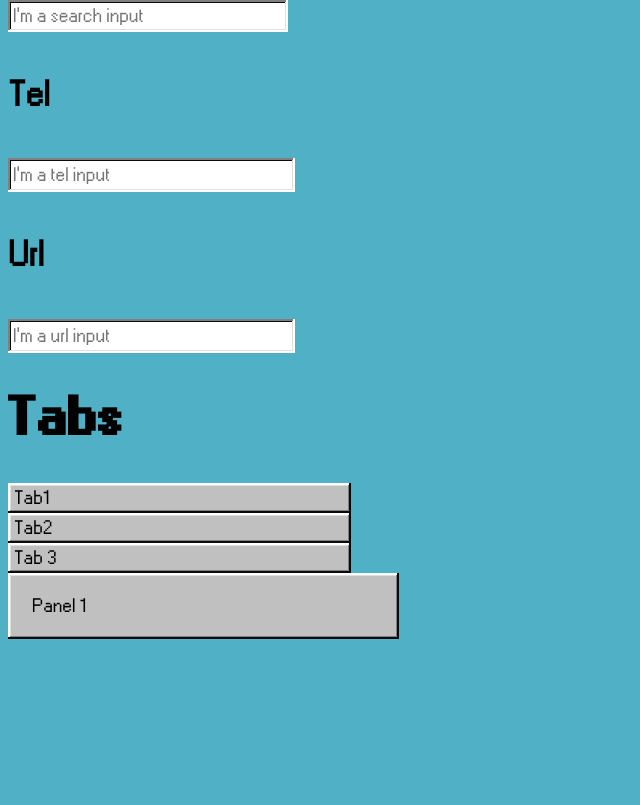
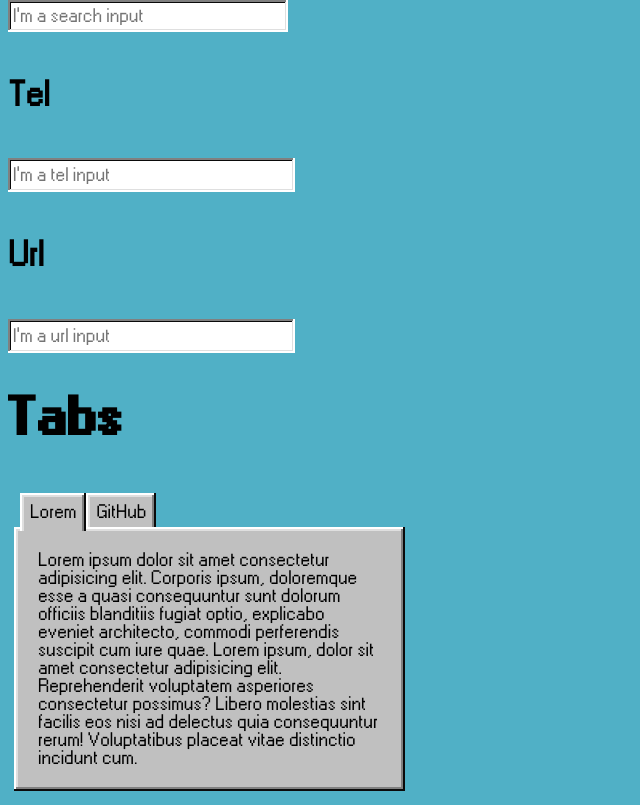
Before and after one commit to veronicadip/windows-lib, a React (Create React App) app: page / in a window 1280 px wide. Shown: the part 2529-3334 px from the top of the page, without its empty margins (0-640 px from the left). Before the commit the page ends 3192 px from the top, so only its background shows below. Built offline with nearby package versions, Linux system fonts and the light colour scheme.

Commit message:
feat - finished Tabs, TabList, Tab and TabPanel

```diff
--- a/src/App.tsx
+++ b/src/App.tsx
@@ -3,6 +3,7 @@ import Button from "./components/Button/Button";
 import Typography from "./components/Typography/Typography";
 import Input from "./components/Input/Input";
 import Tabs from "./components/Tabs/Tabs";
+import TabList from "./components/TabList/TabList";
 import Tab from "./components/Tab/Tab";
 import TabPanel from "./components/TabPanel/TabPanel";
 
@@ -59,12 +60,27 @@ function App() {
         Tabs
       </Typography>
       <Tabs>
-        <Tab value={1}>Tab1</Tab>
-        <Tab value={2}>Tab2</Tab>
-        <Tab value={3}>Tab 3</Tab>
-        <TabPanel value={1}>Panel 1</TabPanel>
-        <TabPanel value={2}>Panel 2</TabPanel>
-        <TabPanel value={3}>Panel 3</TabPanel>
+        <TabList>
+          <Tab value={1}>Lorem</Tab>
+          <Tab value={2}>GitHub</Tab>
+        </TabList>
+        <TabPanel value={1}>
+          Lorem ipsum dolor sit amet consectetur adipisicing elit. Corporis
+          ipsum, doloremque esse a quasi consequuntur sunt dolorum officiis
+          blanditiis fugiat optio, explicabo eveniet architecto, commodi
+          perferendis suscipit cum iure quae. Lorem ipsum, dolor sit amet
+          consectetur adipisicing elit. Reprehenderit voluptatem asperiores
+          consectetur possimus? Libero molestias sint facilis eos nisi ad
+          delectus quia consequuntur rerum! Voluptatibus placeat vitae
+          distinctio incidunt cum.
+        </TabPanel>
+        <TabPanel value={2}>
+          {
+            <a href="https://github.com/veronicadip" target={"_blank"}>
+              Follow me on github {":)"}
+            </a>
+          }
+        </TabPanel>
       </Tabs>
     </div>
   );
--- a/src/components/Tab/Tab.tsx
+++ b/src/components/Tab/Tab.tsx
@@ -15,6 +15,13 @@ const Tab: FunctionComponent<Props> = (props) => {
     throw new Error("missing event handler");
   }
 
+  if (value === selectedTab) {
+    return (
+      <div className="windowsTab selectedTab" onClick={() => onSelect(value)}>
+        <span>{children}</span>
+      </div>
+    );
+  }
   return (
     <div className="windowsTab" onClick={() => onSelect(value)}>
       <span>{children}</span>
--- a/src/components/Tab/styles.css
+++ b/src/components/Tab/styles.css
@@ -1,5 +1,13 @@
 .windowsTab {
-    padding: 6px;
+    padding: 10px;
     background-color: #C0C0C0;
-    box-shadow: inset -2px -2px 0px #0A0A0A, inset 2px 2px 0px #FFFFFF, inset -3px -3px 0px #808080, inset 3px 3px 0px #DFDFDF;
+    box-shadow: inset -2px 0px 0px #0A0A0A, inset 2px 2px 0px #FFFFFF, inset -4px 0px 0px #808080, inset 4px 4px 0px #DFDFDF;
+    position: relative;
+    top: 4px;
 }
+.windowsTab.selectedTab {
+    z-index: 2;
+}
+
+
+/* box-shadow: inset -2px -2px 0px #0A0A0A, inset 2px 2px 0px #FFFFFF, inset -4px -4px 0px #808080, inset 4px 4px 0px #DFDFDF; */
--- /dev/null
+++ b/src/components/TabList/TabList.tsx
@@ -0,0 +1,32 @@
+import {
+  FunctionComponent,
+  Children,
+  PropsWithChildren,
+  isValidElement,
+} from "react";
+import "./styles.css";
+import Tab from "../Tab/Tab";
+
+interface Props extends PropsWithChildren {
+  onSelect?: Function;
+  selectedTab?: number;
+}
+
+const TabList: FunctionComponent<Props> = (props) => {
+  const { children, onSelect, selectedTab } = props;
+  const mappedTabs = Children.map(children, (child) => {
+    if (isValidElement(child)) {
+      return (
+        <child.type
+          {...child.props}
+          onSelect={onSelect}
+          selectedTab={selectedTab}
+        />
+      );
+    }
+    return child;
+  });
+  return <div className="windowsTabList">{mappedTabs}</div>;
+};
+
+export default TabList;
--- /dev/null
+++ b/src/components/TabList/styles.css
@@ -0,0 +1,4 @@
+.windowsTabList {
+    display: flex;
+    margin: 0 6px
+}
--- a/src/components/TabPanel/TabPanel.tsx
+++ b/src/components/TabPanel/TabPanel.tsx
@@ -4,12 +4,11 @@ import "./styles.css";
 interface Props {
   value: number;
   children: ReactNode;
-  onSelect?: Function;
   selectedTab?: number;
 }
 
 const TabPanel: FunctionComponent<Props> = (props) => {
-  const { value, children, onSelect, selectedTab } = props;
+  const { value, children, selectedTab } = props;
   if (value === selectedTab) {
     return <div className="windowsTabsBody">{children}</div>;
   }
--- a/src/components/TabPanel/styles.css
+++ b/src/components/TabPanel/styles.css
@@ -1,9 +1,14 @@
 .windowsTabsBody {
     background-color: #C0C0C0;
+    position: relative;
+    z-index: 1;
+    min-height: 172px;
     width: 100%;
+    height: 100%;
     display: flex;
     flex-direction: row;
     align-items: flex-start;
     padding: 24px;
-    box-shadow: inset -2px -2px 0px #0A0A0A, inset 2px 2px 0px #FFFFFF, inset -3px -3px 0px #808080, inset 3px 3px 0px #DFDFDF;
+    gap: 8px;
+    box-shadow: inset -2px -2px 0px #0A0A0A, inset 2px 2px 0px #FFFFFF, inset -4px -4px 0px #808080, inset 4px 4px 0px #DFDFDF;
 }
--- a/src/components/Tabs/Tabs.tsx
+++ b/src/components/Tabs/Tabs.tsx
@@ -18,7 +18,6 @@ const Tabs: FunctionComponent<Props> = (props) => {
   const selectTab = function (value: number) {
     setCurrentTab(value);
   };
-  let childrenNumber = Children.count(children);
   const mappedChildren = Children.map(children, (child) => {
     if (isValidElement(child)) {
       return (
--- a/src/components/Tabs/styles.css
+++ b/src/components/Tabs/styles.css
@@ -1,5 +1,4 @@
 .windowsTabs {
     width: 343px;
-    height: 172px;
-
+    padding: 6px;
 }
```
